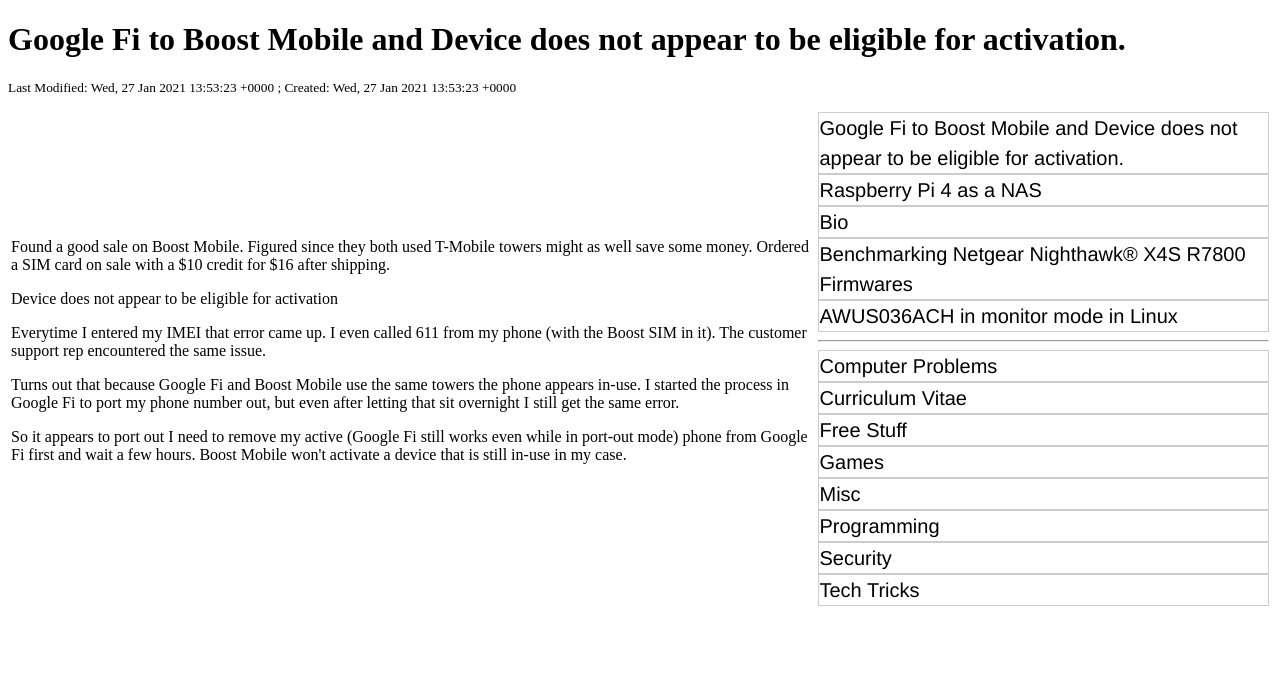
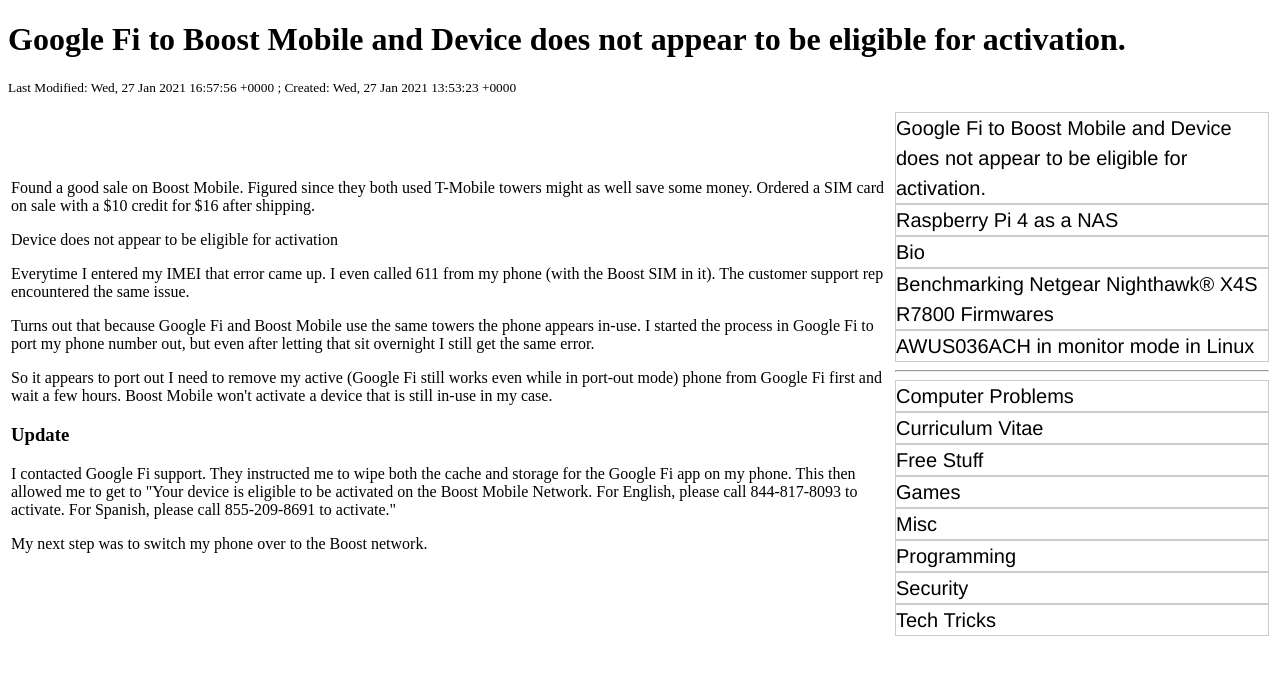
Before and after one commit to rbeede/rbeede.github.io, a Jekyll site: the page built from _posts/2021-01-27-google-fi-to-boost-mobile.html, in a window 1280 px wide. Shown: the top 675 px of the page. Built offline with Jekyll 4.4.1, drawn with Linux system fonts in a browser that asks for light colours.

Commit message:
Update 2021-01-27-google-fi-to-boost-mobile.html

```diff
--- a/_posts/2021-01-27-google-fi-to-boost-mobile.html
+++ b/_posts/2021-01-27-google-fi-to-boost-mobile.html
@@ -22,3 +22,13 @@
 <p>
 So it appears to port out I need to remove my active (Google Fi still works even while in port-out mode) phone from Google Fi first and wait a few hours. Boost Mobile won't activate a device that is still in-use in my case.
 </p>
+
+<h3>Update</h3>
+
+<p>
+I contacted Google Fi support. They instructed me to wipe both the cache and storage for the Google Fi app on my phone. This then allowed me to get to "Your device is eligible to be activated on the Boost Mobile Network. For English, please call 844-817-8093 to activate. For Spanish, please call 855-209-8691 to activate."
+</p>
+
+<p>
+My next step was to switch my phone over to the Boost network.
+</p>
```
Also changed, not shown: other parts of _posts/2021-01-27-google-fi-to-boost-mobile.html (+1 -1 lines).
